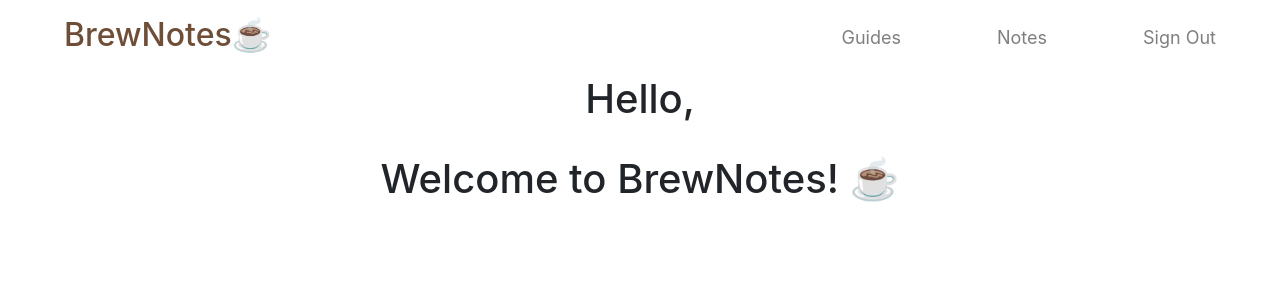
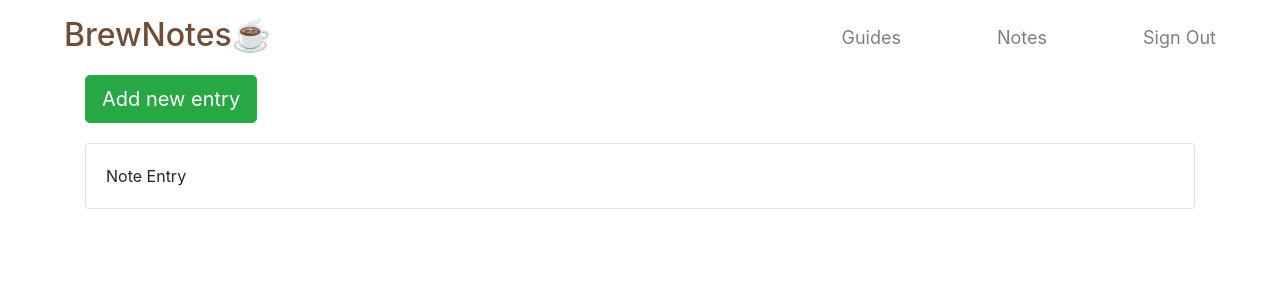
Before and after one commit to nathanmvu/brew-notes, a React (Create React App) app: page / in a window 1280 px wide. Shown: the top 300 px of the page. Built offline with nearby package versions, Linux system fonts and the light colour scheme.

Commit message:
Added home page and note entry form

```diff
--- a/models/Notes.js
+++ b/models/Notes.js
@@ -1,7 +1,7 @@
 const mongoose = require("mongoose");
 const Schema = mongoose.Schema;
 const noteSchema = new Schema({
-  author: {
+  title: {
     type: String,
     required: true
   },
--- a/src/App.js
+++ b/src/App.js
@@ -4,14 +4,14 @@
 import Navbar from './components/Navbar/Navbar';
 import Home from './pages/Home';
 import Guides from './pages/Guides';
-import Notes from './pages/Notes';
+import Notes from './pages/Notes/Notes';
 
 function App() {
   return (
     <Router>
       <Navbar />
       <Switch>
-        <Route exact path={(process.env.PUBLIC_URL || '/') + '/'} component={Home} />
+        <Route exact path={(process.env.PUBLIC_URL || '/') + '/'} component={Notes} />
         <Route exact path={(process.env.PUBLIC_URL || '/') + '/notes'} component={Notes} />
       </Switch>
     </Router>
--- a/src/pages/Home.js
+++ b/src/pages/Home.js
@@ -3,10 +3,12 @@
 
 function Guides() {
   return (
-    <div className='container text-center'>
+    <div className='container text-center center'>
       <h1>Hello,</h1>
       <br></br>
       <h1>Welcome to BrewNotes! ☕</h1>
+      <br></br>
+      <h2>This website is a resource for coffee brewing methods and a place where coffee enthusiasts can log information about their brews.</h2>
     </div>
   )
 }
--- a/src/pages/Notes.js
+++ /dev/null
@@ -1,12 +0,0 @@
-import React from 'react';
-import Cards from '../components/Cards/Cards.js';
-
-function Notes() {
-  return (
-    <div>
-      <Cards />
-    </div>
-  )
-}
-
-export default Notes;
--- /dev/null
+++ b/src/pages/Notes/Notes.css
@@ -0,0 +1,3 @@
+.card {
+  margin-top: 20px;
+}
--- /dev/null
+++ b/src/pages/Notes/Notes.js
@@ -0,0 +1,17 @@
+import React from 'react';
+import './Notes.css';
+
+function Notes(props) {
+  return (
+    <div className='container'>
+      <button type="button" class="btn btn-success btn-lg">Add new entry</button>
+      <div class="card">
+        <div class="card-body">
+          Note Entry
+        </div>
+      </div>
+    </div>
+  )
+}
+
+export default Notes;
--- a/src/pages/style.css
+++ b/src/pages/style.css
@@ -50,7 +50,20 @@
   }
 }
 
-h1 {
+h2 {
   animation-name: fadeIn;
-  animation-duration: 3s;
+  animation-duration: 5s;
 }
+
+.container {
+  position: relative;
+}
+
+.center {
+  margin: 0;
+  position: absolute;
+  top: 50%;
+  left: 50%;
+  -ms-transform: translate(-50%, -50%);
+  transform: translate(-50%, -50%);
+}
```
Also changed, not shown: src/components/Form/Form.js (added, +59 -0 lines), 1 other file (tests, documents, lock files or other folders).
